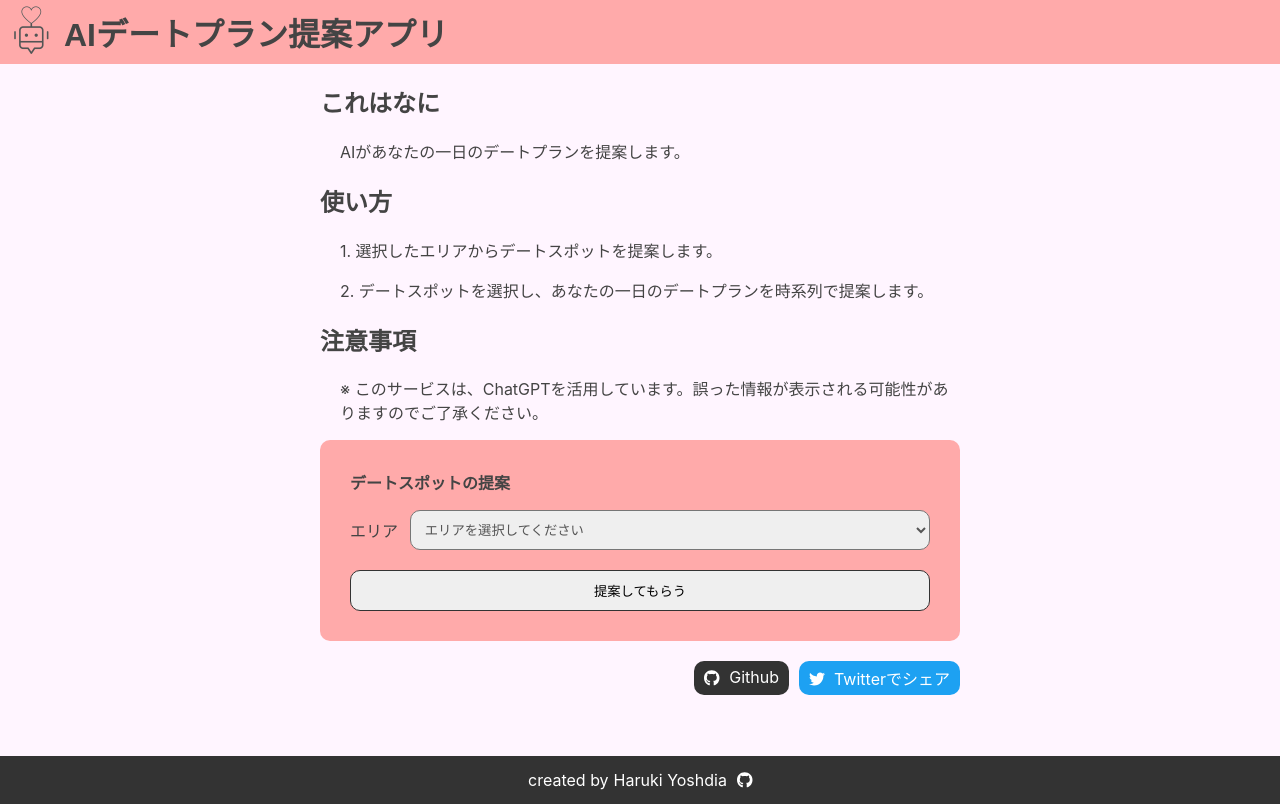
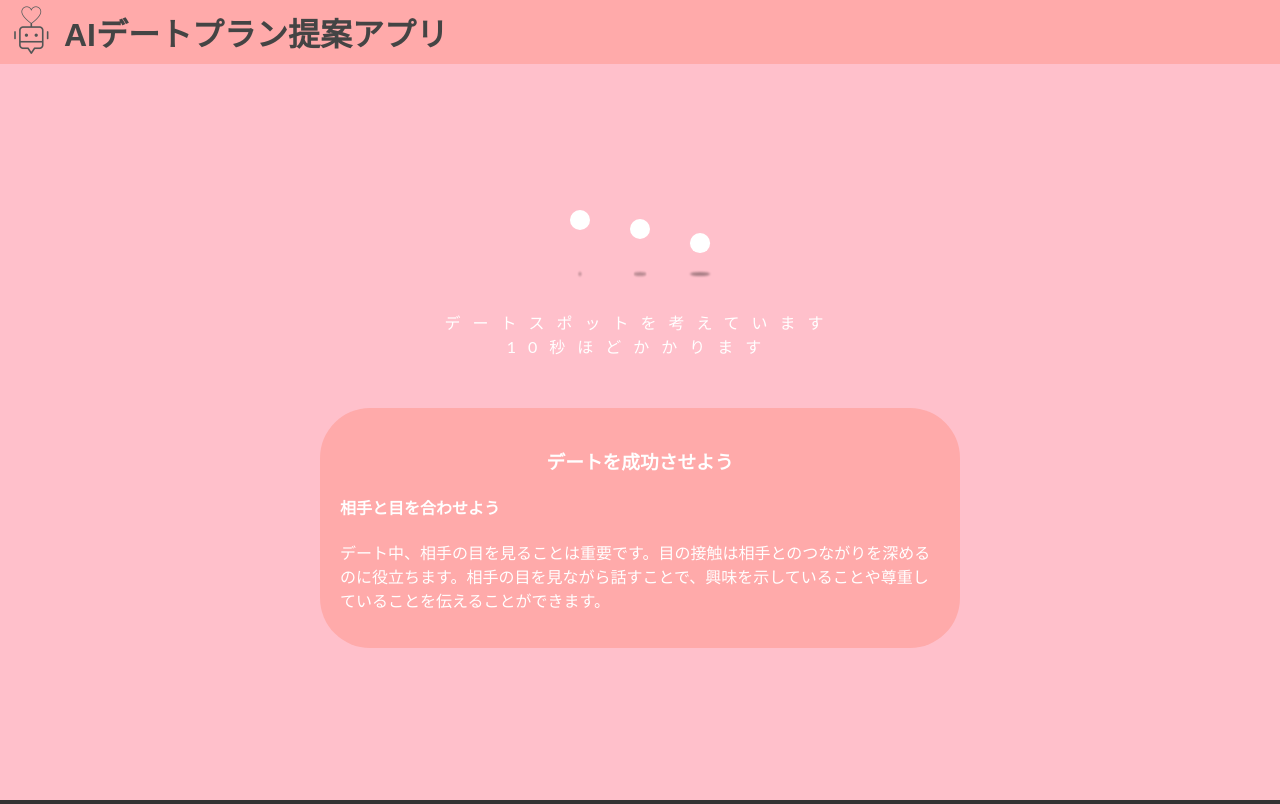
Before and after one commit to yoshiyoshiharu/ai-dating-proposer, a Next.js app in the folder frontend/: page / in a window 1280 px wide. Built offline with nearby package versions, Linux system fonts and the light colour scheme.

Commit message:
レスポンシブ対応

```diff
--- a/frontend/pages/components/Form.tsx
+++ b/frontend/pages/components/Form.tsx
@@ -46,7 +46,7 @@ const Form = ({ area }: { area: string }) => {
   return (
     <>
       {
-        loading &&
+        // loading &&
         <Loading top_desc='デートスポットを考えています' bottom_desc='10秒ほどかかります'></Loading>
       }
       {
--- a/frontend/pages/components/Loading.tsx
+++ b/frontend/pages/components/Loading.tsx
@@ -19,7 +19,7 @@ export default function Loading({ top_desc, bottom_desc }: { top_desc: string, b
             <div className="description-detail">{bottom_desc}</div>
           </div>
           <div className='trivia'>
-            <h3 className='trivia-header'>デートにおける豆知識</h3>
+            <h3 className='trivia-header'>デートを成功させよう</h3>
             <h4 className='trivia-title'>相手と目を合わせよう</h4>
             <p className='tirivia-detail'>デート中、相手の目を見ることは重要です。目の接触は相手とのつながりを深めるのに役立ちます。相手の目を見ながら話すことで、興味を示していることや尊重していることを伝えることができます。</p>
           </div>
@@ -65,6 +65,11 @@ export default function Loading({ top_desc, bottom_desc }: { top_desc: string, b
           color: #fff;
           background-color: #faa;
           margin-top: 50px;
+        }
+        @media screen and (max-width: 768px) {
+          .trivia {
+            width: 80%;
+          }
         }
         .trivia-header {
           text-align: center;
```
